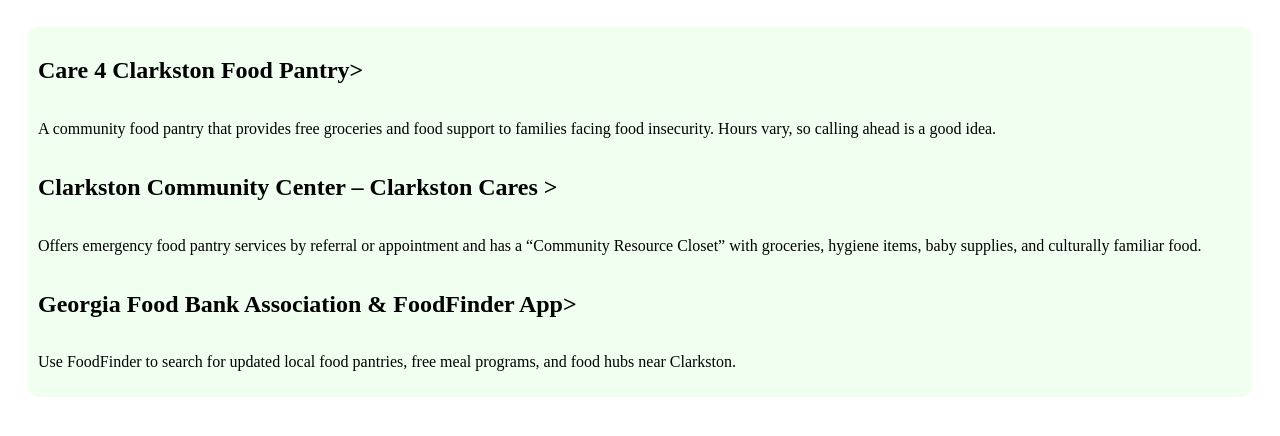
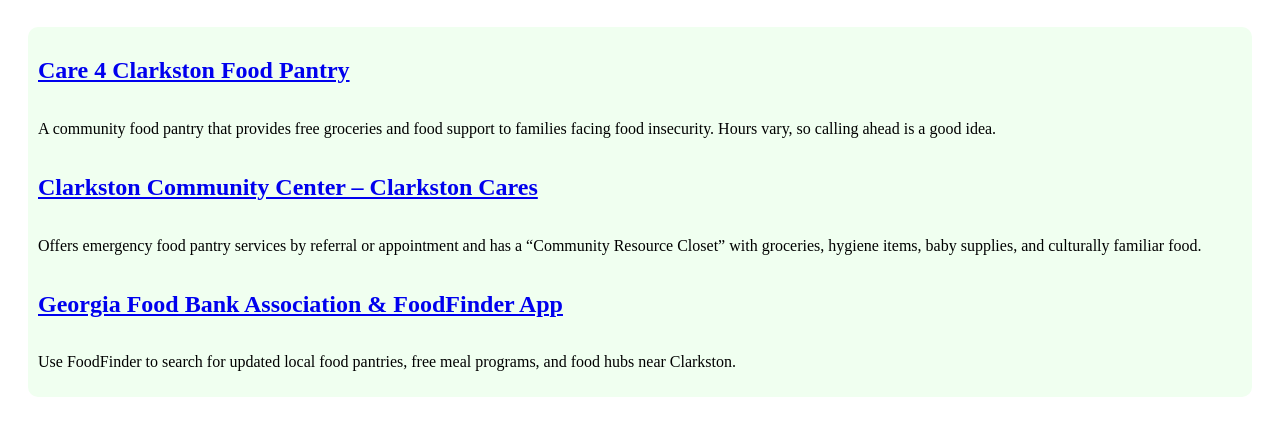
Before and after one commit to airdr3w/restaurant, a plain HTML site: page food.html in a window 1280 px wide. Shown: the part 124-560 px from the top of the page. Drawn offline with Linux system fonts and the light colour scheme.

Commit message:
Update food.html

```diff
--- a/food.html
+++ b/food.html
@@ -15,13 +15,13 @@
 		</nav>
     <h1> Food Insecurity Resources</h1>
     <section>
-        <h2 <a href="https://georgiafoodbanks.org/food-bank/caring-4-clarkston-food-pantry/">Care 4 Clarkston Food Pantry</a>></h2>
+        <h2><a href="https://georgiafoodbanks.org/food-bank/caring-4-clarkston-food-pantry/">Care 4 Clarkston Food Pantry</a></h2>
         <p>A community food pantry that provides free groceries and food support to families facing food insecurity. Hours vary, so calling ahead is a good idea. </p>
 
-       <h2 <a href="https://clarkstoncommunitycenter.org/healthyliving/">Clarkston Community Center – Clarkston Cares </a>></h2>
+       <h2><a href="https://clarkstoncommunitycenter.org/healthyliving/">Clarkston Community Center – Clarkston Cares </a></h2>
         <p>Offers emergency food pantry services by referral or appointment and has a “Community Resource Closet” with groceries, hygiene items, baby supplies, and culturally familiar food.  </p>
 
-		<h2 <a href="https://georgia.gov/food-resources">Georgia Food Bank Association & FoodFinder App</a>></h2>
+		<h2><a href="https://georgia.gov/food-resources">Georgia Food Bank Association & FoodFinder App</a></h2>
 
         <p>Use FoodFinder to search for updated local food pantries, free meal programs, and food hubs near Clarkston.</p>
 
```
